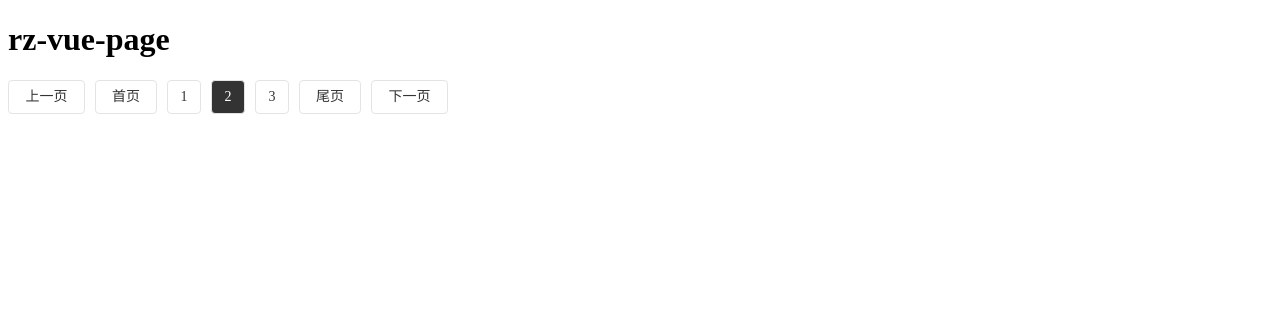
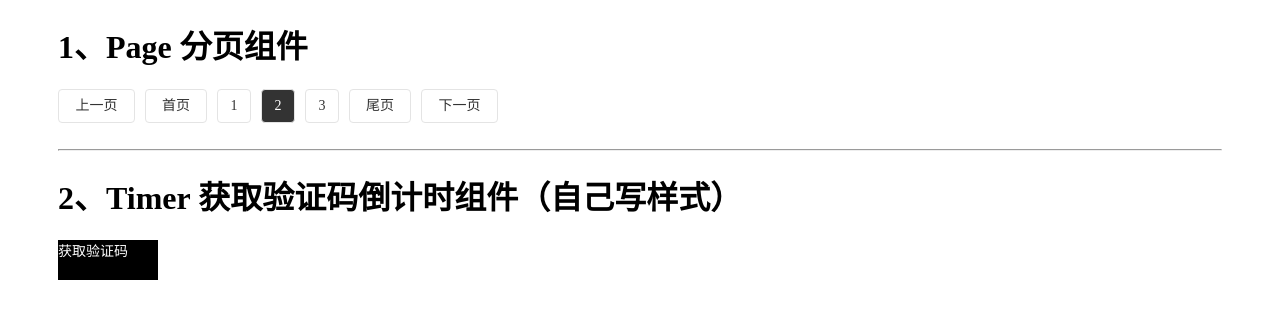
Before and after one commit to Roc-zhou/rz-vue-module, a Vue app: page / in a window 1280 px wide. Shown: the top 318 px of the page. Built offline with nearby package versions, Linux system fonts and the light colour scheme.

Commit message:
增加timer

```diff
--- a/index.html
+++ b/index.html
@@ -4,7 +4,8 @@
   <meta charset="UTF-8">
   <meta name="viewport" content="width=device-width, initial-scale=1.0">
   <meta http-equiv="X-UA-Compatible" content="ie=edge">
-  <title>Hello Vue</title>
+  <link rel="shortcut icon" href="/logo.ico" type="image/x-icon" />
+  <title>rz-vue-module</title>
 </head>
 <body>
   <div id="app"></div>
--- a/package.json
+++ b/package.json
@@ -1,6 +1,6 @@
 {
   "name": "rz-vue-module",
-  "version": "1.1.2",
+  "version": "1.1.3",
   "description": "基于vue分页组件",
   "main": "./dist/rz-vue-module.js",
   "repository": "https://github.com/Roc-zhou/rz-vue-module.git",
@@ -13,6 +13,7 @@
     "dev": "cross-env NODE_ENV=development webpack-dev-server --info=true --color"
   },
   "dependencies": {
+    "rz-ui": "^1.0.3",
     "vue": "^2.6.10"
   },
   "devDependencies": {
--- a/src/App.vue
+++ b/src/App.vue
@@ -1,24 +1,50 @@
 <template>
   <div id="app">
-    <h1>rz-vue-page</h1>
-    <Page :page-index="2" :total="20" :page-size="8" @change="changeone"></Page>
+    <h1>1、Page 分页组件</h1>
+    <div class="justify-start">
+      <Page :page-index="2" :total="20" :page-size="8" @change="changeone"></Page>
+    </div>
+    <br />
+    <hr />
+    <h1>2、Timer 获取验证码倒计时组件（自己写样式）</h1>
+    <div class="justify-start">
+      <Timer class="app-timer" @start="getCode" v-model="active"></Timer>
+    </div>
   </div>
 </template>
 
 <script>
-// import { Page } from "./index";
 export default {
   name: "App",
-  components: {
-    // Page
+  components: {},
+  data() {
+    return {
+      active: false
+    };
   },
   methods: {
     changeone(index) {
-      alert(`当前页码是：${index}`)
+      alert(`当前页码是：${index}`);
+    },
+    getCode(e) {
+      this.active = true
+      setTimeout(() => {
+        this.active = false
+      }, 5000);
     }
   }
 };
 </script>
 
 <style>
+#app {
+  padding: 0 50px;
+}
+.app-timer {
+  width: 100px;
+  height: 40px;
+  background-color: #000;
+  color: #fff;
+  font-size: 14px;
+}
 </style>
--- a/src/components/Page/rz-vue-page.vue
+++ b/src/components/Page/rz-vue-page.vue
@@ -1,5 +1,5 @@
 <template>
-  <div class="paging">
+  <div class="paging justify-center">
     <ul class="mo-paging">
       <li
         :class="['paging-item', 'paging-item--prev', 'items-center', {'paging-item-disabled' : index === 1},'one']"
--- /dev/null
+++ b/src/components/Timer/index.js
@@ -0,0 +1,2 @@
+import Timer from './rz-vue-timer.vue';
+export default Timer;
--- /dev/null
+++ b/src/components/Timer/rz-vue-timer.vue
@@ -0,0 +1,94 @@
+<template>
+  <div
+    class="timer justify-center items-center no-select"
+    :class="value? 'cursor-none' : 'cursor-pointer'"
+    @click.stop="activeFn"
+    v-text="timerText"
+  ></div>
+</template>
+
+<script>
+export default {
+  beforeRouteEnter(to, from, next) {
+    return next(vm => {});
+  },
+  name: "timer",
+  props: {
+    /**
+     * 默认展示的文案
+     */
+    focus: {
+      type: String,
+      default: "获取验证码"
+    },
+    /**
+     * 时间 s
+     */
+    time: {
+      type: Number,
+      default: 60
+    },
+    /**
+     * 动态变化的文案
+     */
+    template: {
+      type: String,
+      default: "{{time}} S"
+    },
+    /**
+     * 倒计时完毕后文案
+     */
+    blur: {
+      type: String,
+      default: "再次发送"
+    },
+    /**
+     * 是否激活
+     */
+    value: {
+      type: Boolean,
+      default: false
+    }
+  },
+  data() {
+    return {
+      timer: new Function(), // 计时器
+      timerText: this.focus
+    };
+  },
+  computed: {},
+  watch: {
+    value(n, o) {
+      if (!n) {
+        clearInterval(this.timer);
+        this.timerText = this.focus;
+      }
+      return n && this.timerFn();
+    }
+  },
+  methods: {
+    activeFn() {
+      return this.$emit("start", this.value);
+    },
+    timerFn() {
+      let { template, blur } = this,
+        tim = this.time;
+      return (this.timer = setInterval(() => {
+        if (tim > 0) {
+          tim--;
+          this.timerText = template.replace(/\{\{(\S*)\}\}/g, tim);
+        } else {
+          this.$emit("input", false);
+          clearInterval(this.timer);
+          return (this.timerText = blur);
+        }
+      }, 1000));
+    }
+  },
+  destroyed() {
+    return clearInterval(this.timer);
+  }
+};
+</script>
+<style scoped>
+</style>
--- a/src/index.js
+++ b/src/index.js
@@ -1,7 +1,10 @@
+import 'rz-ui'
 import Page from './components/Page/index'
+import Timer from './components/Timer/index'
 
 const RZ = {
   Page,
+  Timer
 },
   install = Vue => {
     for (let [key, value] of Object.entries(RZ)) Vue.component(key, value)
```
Also changed, not shown: 7 other files (tests, documents, lock files or other folders).
